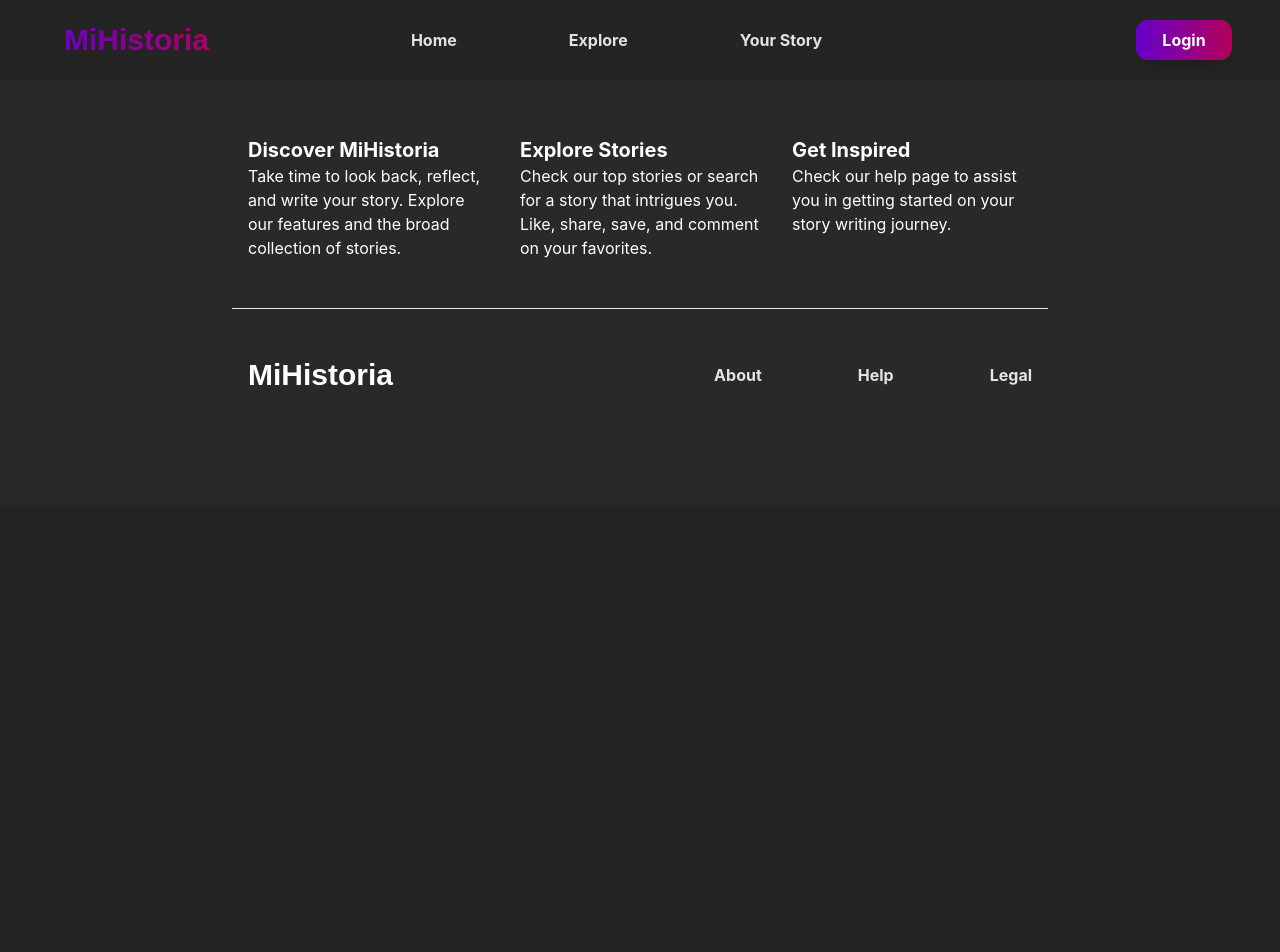
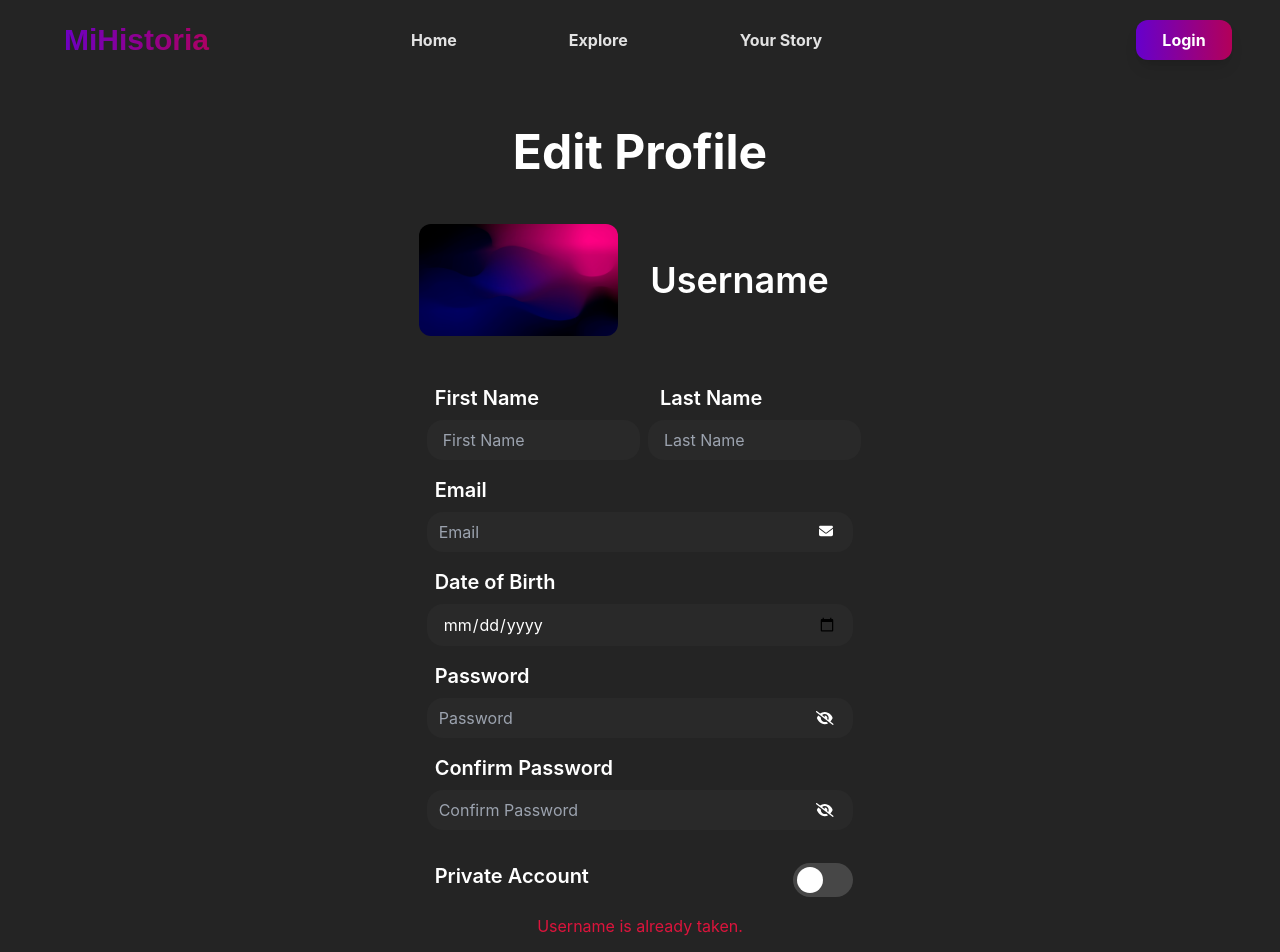
Before and after one commit to alejandrocqvd/MiHistoria, a React (Vite) app in the folder client/: page /profile/edit in a window 1280 px wide. Shown: the top 952 px of the page. Before the commit the page ends 800 px from the top, so only its background shows below. Built offline with nearby package versions, Linux system fonts and the light colour scheme; a web font is replaced by a local one.

Commit message:
Designed edit profile page

```diff
--- a/client/src/App.css
+++ b/client/src/App.css
@@ -48,6 +48,52 @@
   background-position: center;
 }
 
+.switch {
+  position: relative;
+  display: inline-block;
+  width: 60px;
+  height: 34px;
+}
+
+.switch input {
+  opacity: 0;
+  width: 0;
+  height: 0;
+}
+
+.slider {
+  position: absolute;
+  cursor: pointer;
+  top: 0;
+  left: 0;
+  right: 0;
+  bottom: 0;
+  background-color: #474747;
+  transition: .4s;
+  border-radius: 34px;
+}
+
+.slider:before {
+  position: absolute;
+  content: "";
+  height: 26px;
+  width: 26px;
+  left: 4px;
+  bottom: 4px;
+  background-color: white;
+  transition: .2s;
+  border-radius: 50%;
+}
+
+input:checked + .slider {
+  background-color: #7a0099;
+}
+
+input:checked + .slider:before {
+  transform: translateX(26px);
+}
+
+
 @media (min-width: 3500px) {
   html {
     font-size: 200%;
--- a/client/src/pages/profile/EditProfile.tsx
+++ b/client/src/pages/profile/EditProfile.tsx
@@ -1,8 +1,84 @@
-import React from 'react'
+import { useState } from 'react'
+import storyBg from '../../assets/login-bg.png'
+import { FontAwesomeIcon } from '@fortawesome/react-fontawesome'
+import { faEye, faEyeSlash, faEnvelope, faUser } from '@fortawesome/free-solid-svg-icons'
 
 const EditProfile = () => {
+  const [passwordHidden1, setPasswordHidden1] = useState<boolean>(true)
+  const [passwordHidden2, setPasswordHidden2] = useState<boolean>(true)
+  const [error, setError] = useState<boolean>(true)
+
   return (
-    <div>EditProfile</div>
+    <>
+      <div className='flex flex-col justify-items-center mt-32 w-9/12'>
+        <h1 className='text-5xl font-bold text-center mb-12'>Edit Profile</h1>
+        <div className='flex flex-col md:flex-row justify-center items-center mb-12'>
+          <img src={storyBg} className='h-28 w-auto rounded-xl' />
+          <h1 className='text-4xl font-semibold m-8'>Username</h1>
+        </div>
+      </div>
+
+      <form className='w-9/12 md:w-4/12'>
+
+        <div className='flex flex-row w-full pb-4'>
+          <div className='flex-col justify-start items-center w-full'>
+            <h1 className='mb-2 mx-2 font-semibold text-xl'>First Name</h1>
+            <input className='w-full py-2 px-4 rounded-2xl mr-2 bg-secondary' type='text' placeholder='First Name'></input>
+          </div>
+          <div className='flex flex-col justify-start items-start w-full'>
+            <h1 className='mb-2 mx-5 font-semibold text-xl'>Last Name</h1>
+            <input className='w-full py-2 px-4 rounded-2xl ml-2 bg-secondary' type='text' placeholder='Last Name'></input>
+          </div>
+        </div>
+
+        <h1 className='mb-2 mx-2 font-semibold text-xl'>Email</h1>
+        <div className='pb-4 relative'>
+            <input className='w-full py-2 px-4 pl-3 pr-10 rounded-2xl bg-secondary' type='email' placeholder='Email' required></input>
+            <FontAwesomeIcon className='absolute inset-y-0 right-0 px-5 pt-3 flex items-center text-sm' icon={faEnvelope} />
+        </div>
+
+        <h1 className='mb-2 mx-2 font-semibold text-xl'>Date of Birth</h1>
+        <div className='w-full pb-4'>
+          <input className='w-full py-2 px-4 rounded-2xl bg-secondary' type='date' placeholder='Date of Birth'></input>
+        </div>
+
+        <h1 className='mb-2 mx-2 font-semibold text-xl'>Password</h1>
+        <div className='pb-4 relative'>
+          <input className='w-full py-2 px-4 pl-3 pr-10 rounded-2xl bg-secondary' type={passwordHidden1 ? 'password' : 'text'} placeholder='Password' required></input>
+          <button className='absolute inset-y-0 right-0 px-5 pb-4 flex items-center text-sm' type='button' onClick={() => setPasswordHidden1(passwordHidden1 => !passwordHidden1)}>
+            {passwordHidden1 ? <FontAwesomeIcon icon={faEyeSlash} /> : <FontAwesomeIcon icon={faEye} />}
+          </button>
+        </div>
+
+        <h1 className='mb-2 mx-2 font-semibold text-xl'>Confirm Password</h1>
+        <div className='pb-4 relative'>
+          <input className='w-full py-2 px-4 pl-3 pr-10 rounded-2xl bg-secondary' type={passwordHidden2 ? 'password' : 'text'} placeholder='Confirm Password' required></input>
+          <button className='absolute inset-y-0 right-0 px-5 pb-4 flex items-center text-sm' type='button' onClick={() => setPasswordHidden2(passwordHidden2 => !passwordHidden2)}>
+            {passwordHidden2 ? <FontAwesomeIcon icon={faEyeSlash} /> : <FontAwesomeIcon icon={faEye} />}
+          </button>
+        </div>
+
+        <div className='flex flex-row justify-between items-center my-4'>
+          <h1 className='mb-2 mx-2 font-semibold text-xl'>Private Account</h1>
+          <div className="switch-container">
+            <label className="switch">
+              <input type="checkbox"></input>
+              <span className="slider round"></span>
+            </label>
+          </div>
+        </div>
+
+        <div className='text-center pb-4'>
+            {error && <p className='text-error'>Username is already taken.</p>}
+        </div>
+
+        <div className='flex justify-center items-center pt-4 pb-4 mb-10'>
+          <button className='flex justify-center items-center h-10 w-40 bg-gradient rounded-xl shadow-lg font-bold transition duration-200 ease-in-out hover:scale-105'>Save Profile</button>
+          <button className='w-40 shadow-md ml-4 text-center rounded-xl bg-error font-bold px-4 py-2 hover:bg-[#9A0E2A]'>Delete Account</button>
+        </div>
+
+      </form>
+    </>
   )
 }
 
```
